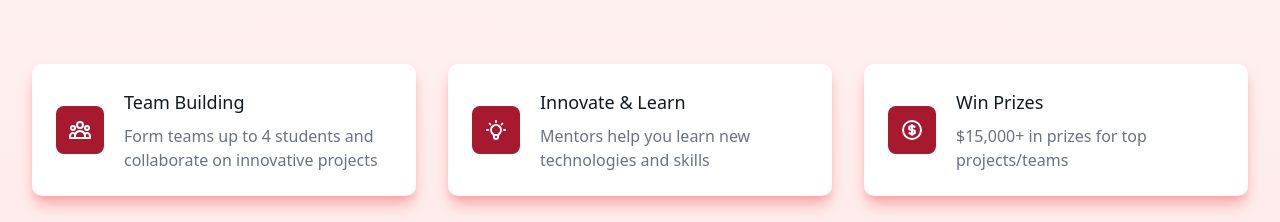
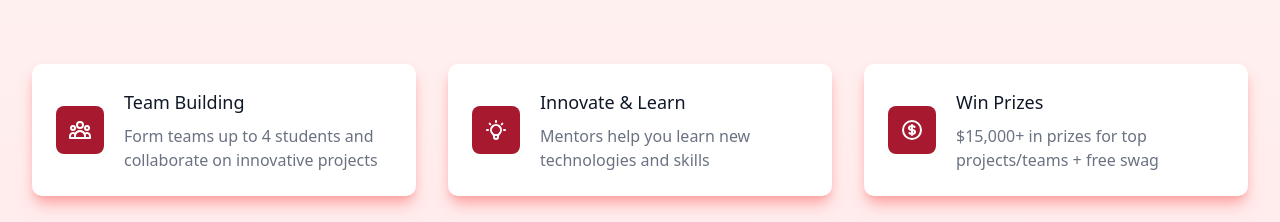
Before and after one commit to jacob-s-codes/uhshacks, a Next.js app: page / in a window 1280 px wide. Shown: the part 1600-1822 px from the top of the page. Built offline with nearby package versions, Linux system fonts and the light colour scheme.

Commit message:
added free swag

```diff
--- a/src/app/HomeClient.tsx
+++ b/src/app/HomeClient.tsx
@@ -179,7 +179,7 @@ const HomeClient = () => {
                       <div className="ml-5">
                         <h3 className="text-lg font-medium text-gray-900">Win Prizes</h3>
                         <p className="mt-2 text-base text-gray-500">
-                          $15,000+ in prizes for top projects/teams
+                          $15,000+ in prizes for top projects/teams + free swag
                         </p>
                       </div>
                     </div>
```
